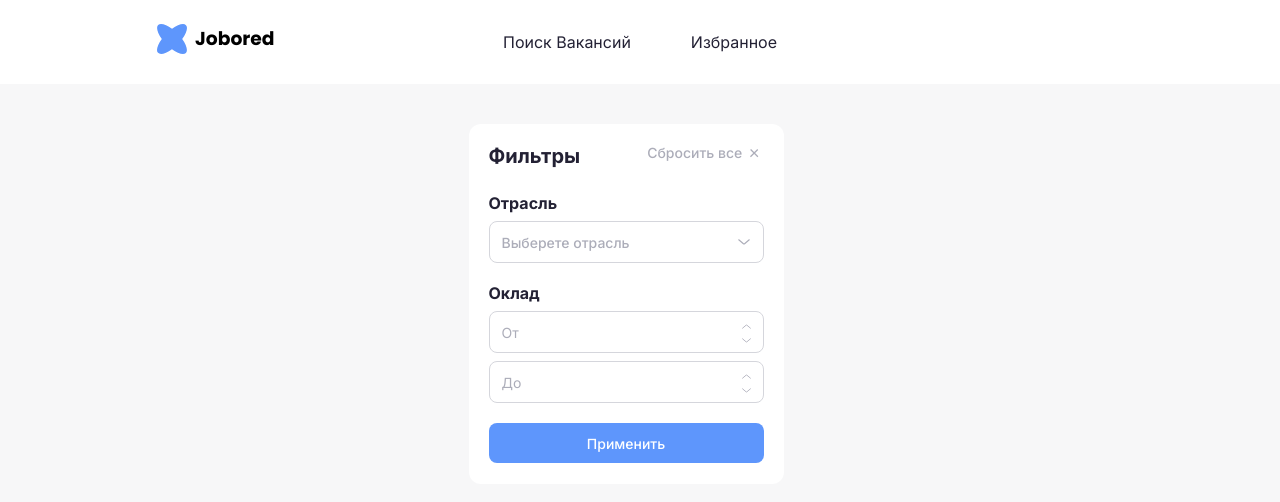
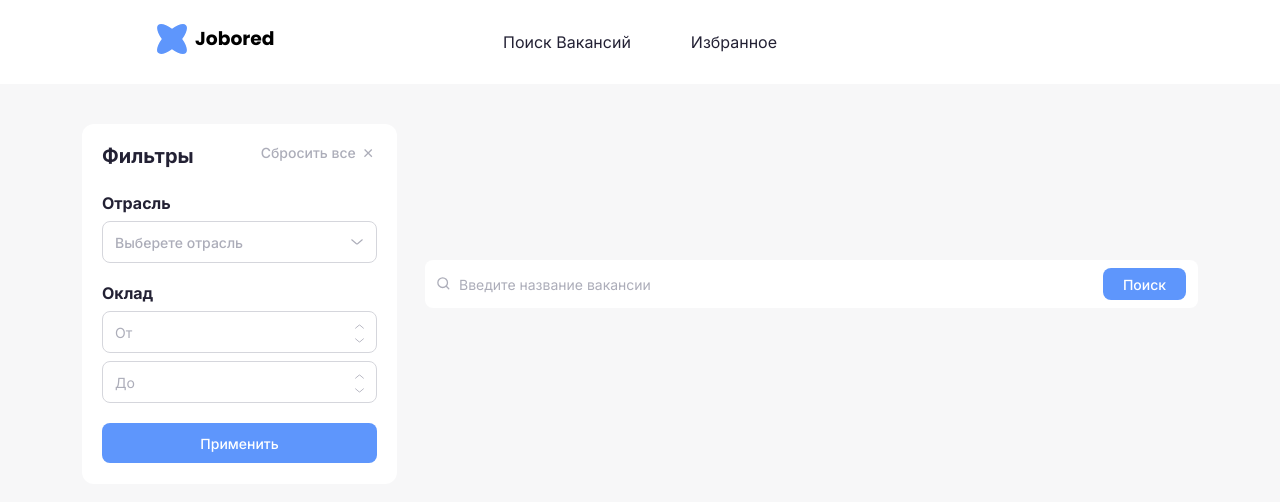
Before and after one commit to Pashashchuka/job-search-app, a React (Create React App) app in the folder job-search/: page /search in a window 1280 px wide. Shown: the top 502 px of the page. Built offline with nearby package versions, Linux system fonts and the light colour scheme.

Commit message:
feat: add search block to search page

```diff
--- a/job-search/src/pages/SearchPage/SearchPage.module.scss
+++ b/job-search/src/pages/SearchPage/SearchPage.module.scss
@@ -110,6 +110,10 @@
   &::placeholder {
     color: var(--grey-color-500);
   }
+
+  &:focus {
+    outline: var(--grey-color-300);
+  }
 }
 
 .arrowBlock {
@@ -147,3 +151,58 @@
     transform: scale(0.95);
   }
 }
+
+.searchBlock {
+  display: flex;
+  flex-direction: column;
+  width: 773px;
+}
+
+.searchWrapper {
+  align-items: center;
+  background-color: var(--white-color);
+  border-radius: 8px;
+  display: flex;
+  flex-direction: row;
+  height: 48px;
+  justify-content: space-between;
+  padding: 0 12px;
+  width: 100%;
+}
+
+.inputBlock {
+  display: flex;
+  flex-direction: row;
+  gap: 9px;
+}
+
+.searchIcon {
+  height: 23px;
+  width: 13px;
+}
+
+.search {
+  border: none;
+  font: var(--font-text-3);
+  font-weight: 400;
+  height: 24px;
+  width: 600px;
+
+  &::placeholder {
+    color: var(--grey-color-500);
+  }
+
+  &:focus {
+    outline: none;
+  }
+}
+
+.findButton {
+  background-color: var(--light-blue-color);
+  border: none;
+  border-radius: 8px;
+  color: var(--white-color);
+  font: var(--font-text-3);
+  height: 32px;
+  width: 83px;
+}
--- a/job-search/src/pages/SearchPage/SearchPage.tsx
+++ b/job-search/src/pages/SearchPage/SearchPage.tsx
@@ -1,5 +1,6 @@
 import { FC } from 'react'
 
+import search from 'assets/icons/search.svg'
 import close from 'assets/icons/close.svg'
 import arrow from 'assets/icons/down.svg'
 
@@ -45,7 +46,19 @@ const SearchPage: FC = () => {
           </div>
           <button className={styles.filterButton}>Применить</button>
         </div>
-        <div className={styles.searchBlock}></div>
+        <div className={styles.searchBlock}>
+          <div className={styles.searchWrapper}>
+            <div className={styles.inputBlock}>
+              <img className={styles.searchIcon} src={search} alt="searchIcon" />
+              <input
+                className={styles.search}
+                type="text"
+                placeholder="Введите название вакансии"
+              />
+            </div>
+            <button className={styles.findButton}>Поиск</button>
+          </div>
+        </div>
       </div>
     </Layout>
   )
```
Also changed, not shown: job-search/src/assets/icons/search.svg (added), 1 other file (tests, documents, lock files or other folders).
